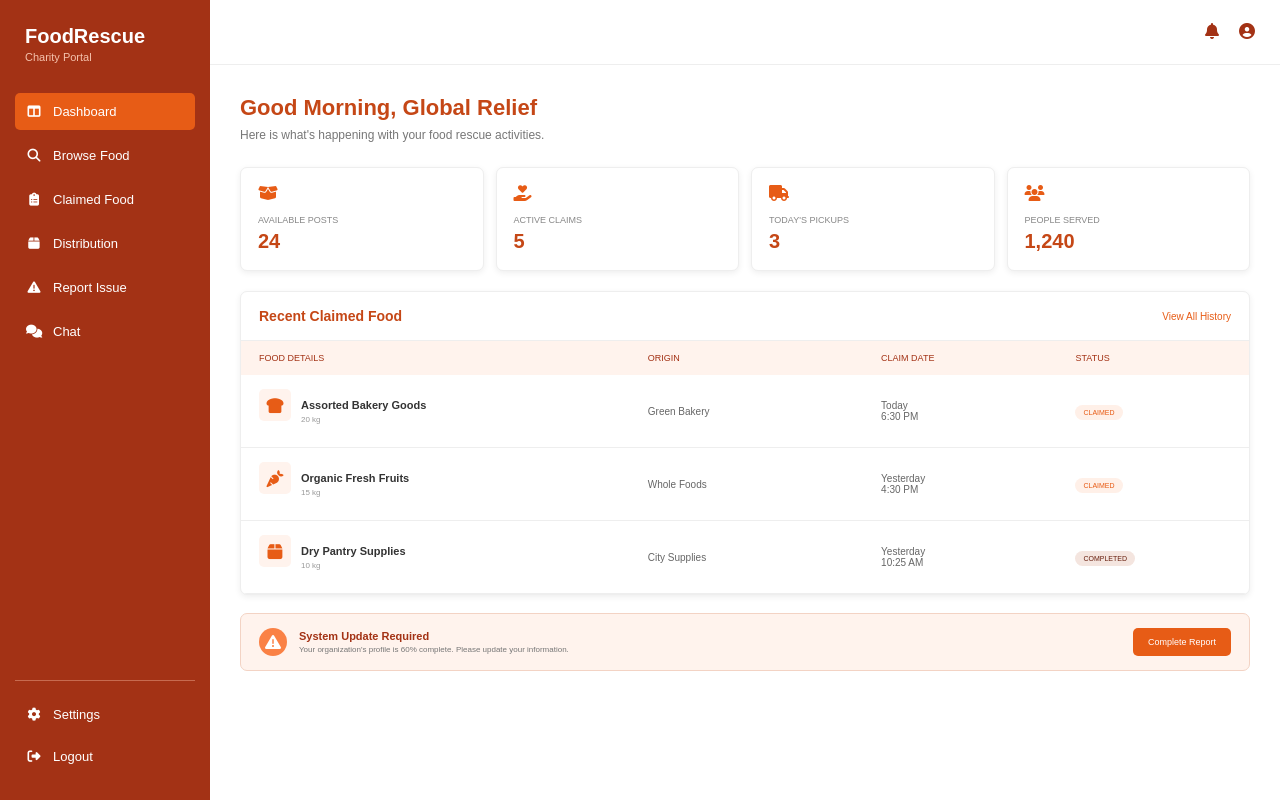
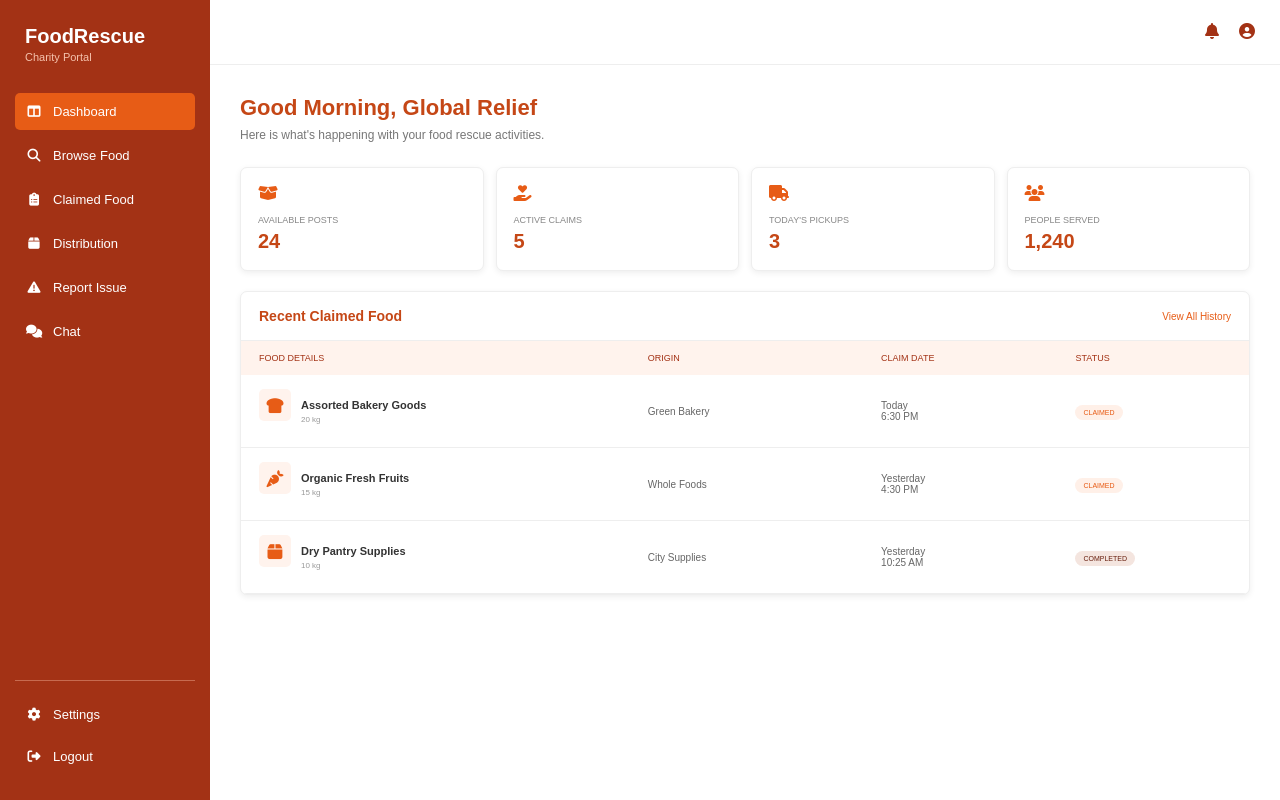
Before and after one commit to badhanroy-dev/SurplusFoodRescue, a PHP site: page /dashboard.html in a window 1280 px wide. Run offline with PHP 8.4, Linux system fonts and the light colour scheme.

Commit message:
updated some files

```diff
--- a/dashboard.css
+++ b/dashboard.css
@@ -397,93 +397,3 @@ body {
 
     background-color: #f4e5df;
 }
-
-
-/* UPDATE BOX */
-
-.update-box {
-    margin-top: 18px;
-
-    background-color: #fff3ed;
-
-    border: 1px solid #f3d3c4;
-
-    border-radius: 7px;
-
-    padding: 14px 18px;
-
-    display: flex;
-    justify-content: space-between;
-
-    align-items: center;
-
-
-}
-.icon-text{
-    display: flex;
-    align-items: center;
-    justify-content: center;
-    gap: 12px;
-}
-
-
-/* UPDATE ICON */
-
-.update-icon {
-    width: 28px;
-    height: 28px;
-
-    background-color: #FA8145;
-
-    border-radius: 50%;
-
-    display: flex;
-
-    justify-content: center;
-    align-items: center;
-
-    color: white;
-}
-
-
-/* UPDATE TEXT */
-
-.update-text h3 {
-    color: #A33215;
-
-    font-size: 11px;
-
-    margin-bottom: 3px;
-}
-
-.update-text p {
-    color: #777;
-
-    font-size: 8px;
-}
-
-
-/* BUTTON */
-
-.update-box button {
-    background-color: #E75C16;
-
-    color: white;
-
-    border: none;
-
-    border-radius: 5px;
-
-    padding: 9px 15px;
-
-    font-size: 9px;
-
-    cursor: pointer;
-}
-
-
-/* BUTTON HOVER */
-
-.update-box button:hover {
-    background-color: #69200F;
-}
--- a/dashboard.html
+++ b/dashboard.html
@@ -267,32 +267,7 @@
                 </div>
 
 
-                <!-- UPDATE BOX -->
-                <div class="update-box">
-                    <div class="icon-text">
-                        <div class="update-icon">
-                            <i class="fa-solid fa-triangle-exclamation"></i>
-                        </div>
 
-                        <div class="update-text">
-
-                            <h3>System Update Required</h3>
-
-                            <p>
-                                Your organization's profile is 60% complete.
-                                Please update your information.
-                            </p>
-
-                        </div>
-
-                    </div>
-
-
-                    <button>
-                        Complete Report
-                    </button>
-
-                </div>
 
             </section>
 
--- a/report-issue.html
+++ b/report-issue.html
@@ -335,11 +335,7 @@
 
                                 </div>
 
-                                <button type="button">
-
-                                    Choose File
-
-                                </button>
+                                <input type="file" accept="image/*,.pdf,.doc,.docx">
 
                             </div>
 
```
Also changed, not shown: report-issue.css (+0 -17 lines).
